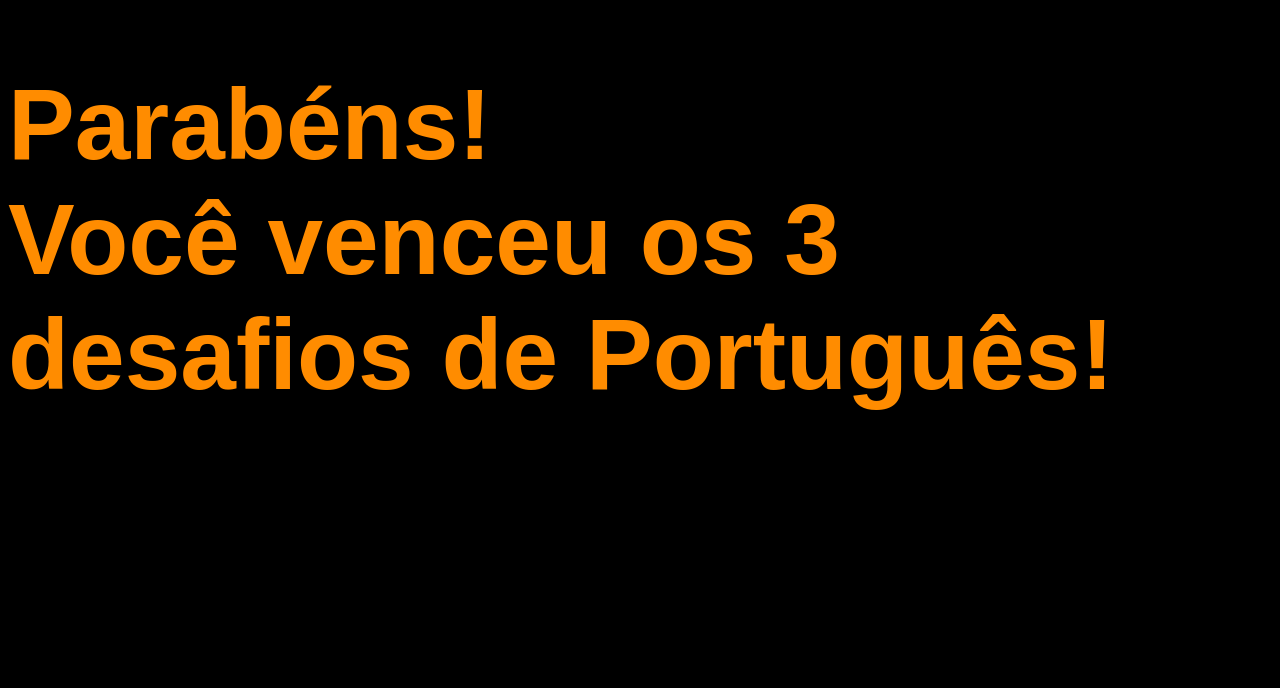
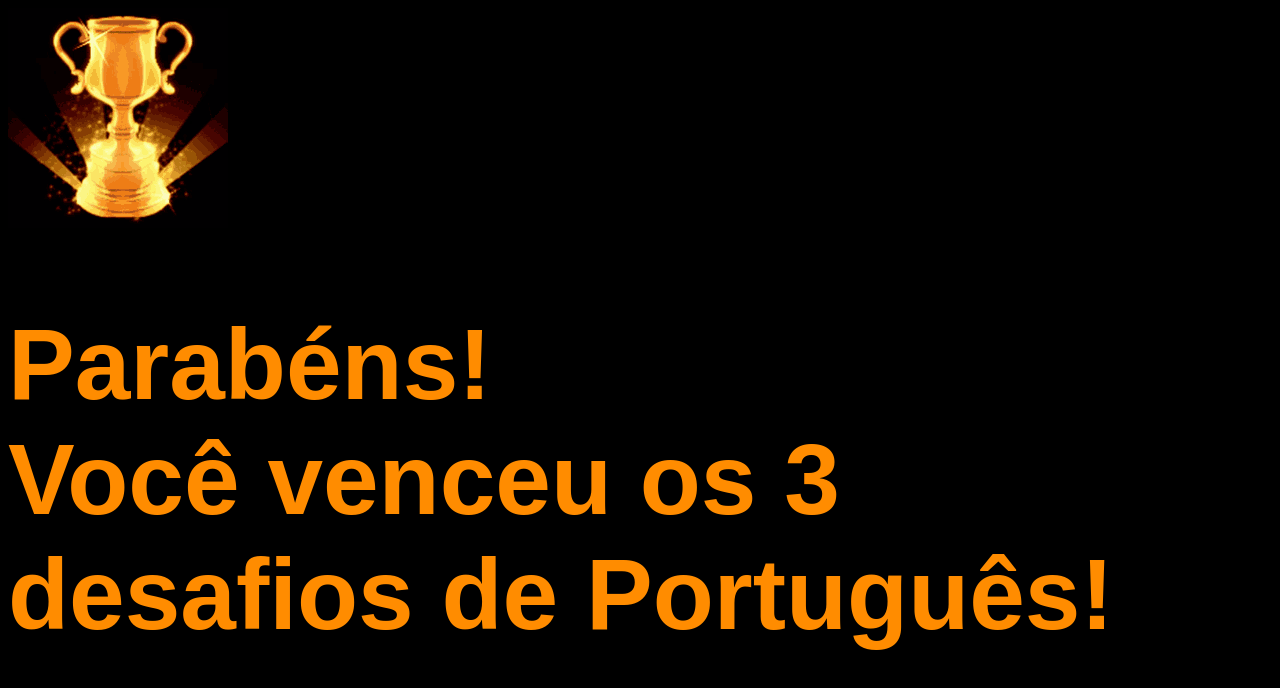
Before and after one commit to jaimejuniordt/1trivia, a plain HTML site: page cod1pg4.html in a window 1280 px wide. Drawn offline with Linux system fonts and the light colour scheme.

Commit message:
img de trofeu add na pg4
Add img

```diff
--- a/cod1pg4.html
+++ b/cod1pg4.html
@@ -15,6 +15,7 @@ h1 {
     color: darkorange;
 }
     </style>
+    <img src="trofeu gif.gif" alt="troféu html5">
 </head>
 <body>
     <h1>Parabéns! <br> Você venceu os 3 desafios de Português!</h1>
```
Also changed, not shown: trofeu gif.gif (added).
